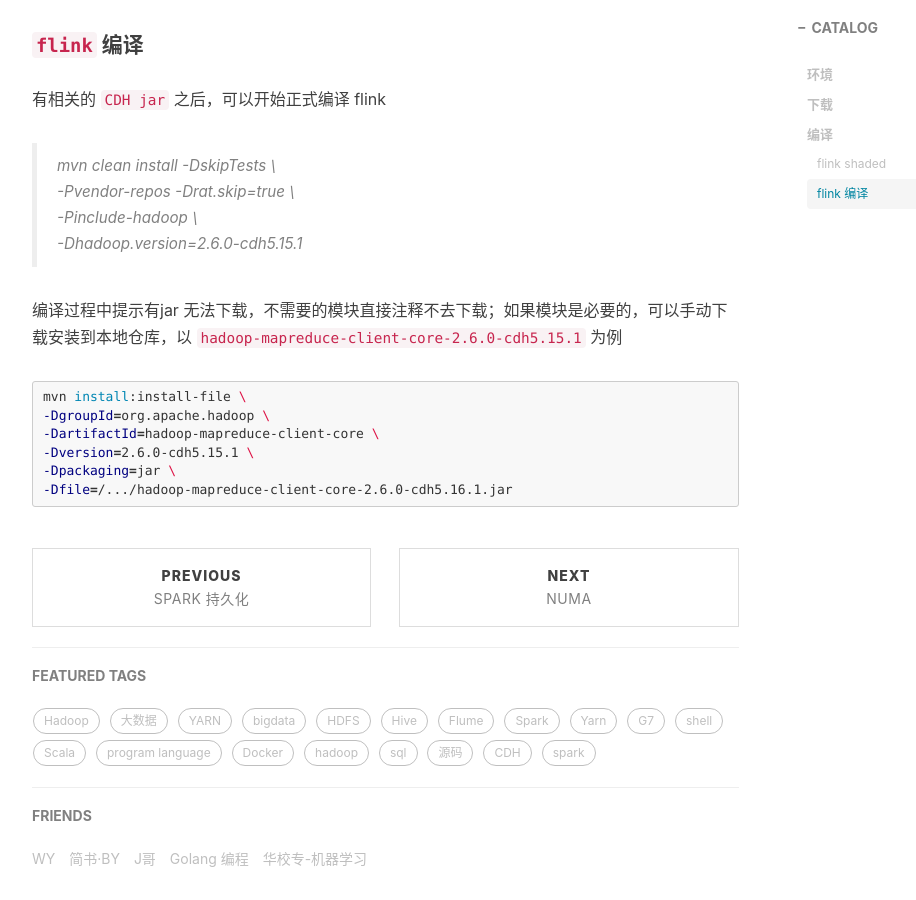
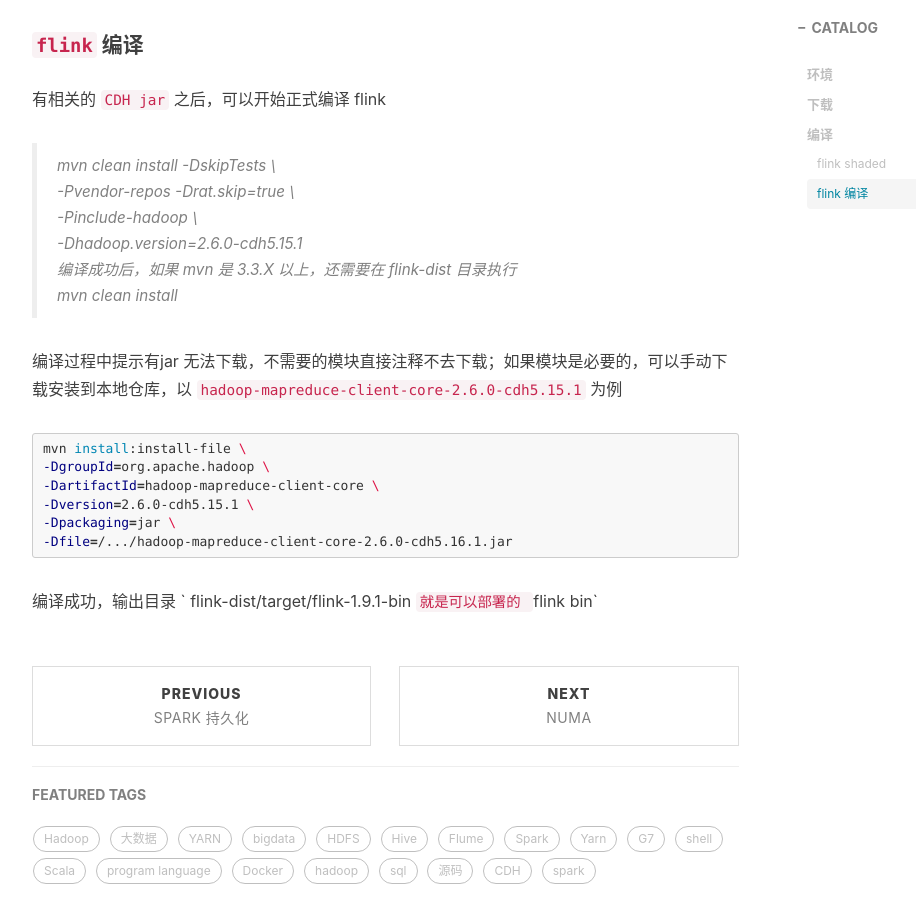
Before and after one commit to vendanner/vendanner.github.io, a Jekyll site: the page built from _posts/2019-11-08-Flink CDH版本编译.md, in a window 1280 px wide and 900 px high, scrolled down 2272 px. Shown: the whole window, without its empty margins (233-1149 px from the left). Built offline with Jekyll 4.4.1, drawn with Linux system fonts in a browser that asks for light colours; nearby versions of some CDN libraries; comment, search, counter and statistics services are not loaded; some of the changed text lies outside the part shown.

Commit message:
Update 2019-11-08-Flink CDH版本编译.md

````diff
--- a/_posts/2019-11-08-Flink CDH版本编译.md
+++ b/_posts/2019-11-08-Flink CDH版本编译.md
@@ -16,9 +16,9 @@
 
 ### 环境
 
-- `maven`：`3.x`就可以，但最好是 `3.2.5`
+- `maven`：`3.x`就可以，但最好是 `3.2.5`，不同版本对编译有[影响]( https://ci.apache.org/projects/flink/flink-docs-release-1.9/flinkDev/building.html#dependency-shading )
 
-- `java`：至少 `jdk8`
+- `java`：至少 ` jdk1.8.0_111`， 否则报`flink flink-table-api-java: Compilation failure`
 
 ### 下载
 
@@ -102,6 +102,10 @@
 > -Pinclude-hadoop \
 >
 > -Dhadoop.version=2.6.0-cdh5.15.1
+>
+> 编译成功后，如果 mvn 是 3.3.X 以上，还需要在 flink-dist 目录执行
+>
+> mvn clean install
 
 编译过程中提示有jar 无法下载，不需要的模块直接注释不去下载；如果模块是必要的，可以手动下载安装到本地仓库，以 `hadoop-mapreduce-client-core-2.6.0-cdh5.15.1` 为例
 
@@ -113,3 +117,5 @@
 -Dpackaging=jar \
 -Dfile=/.../hadoop-mapreduce-client-core-2.6.0-cdh5.16.1.jar
 ```
+
+编译成功，输出目录 ` flink-dist/target/flink-1.9.1-bin `就是可以部署的 `flink bin`
````
